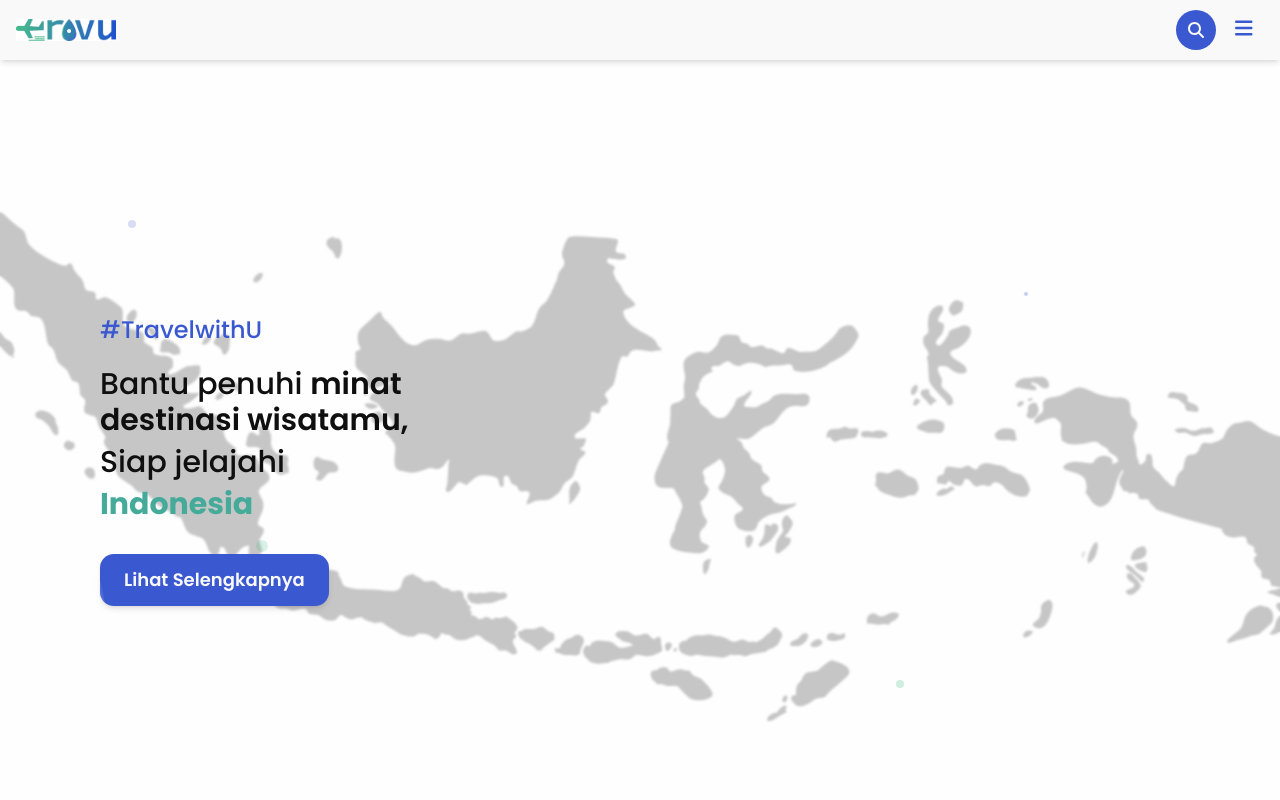
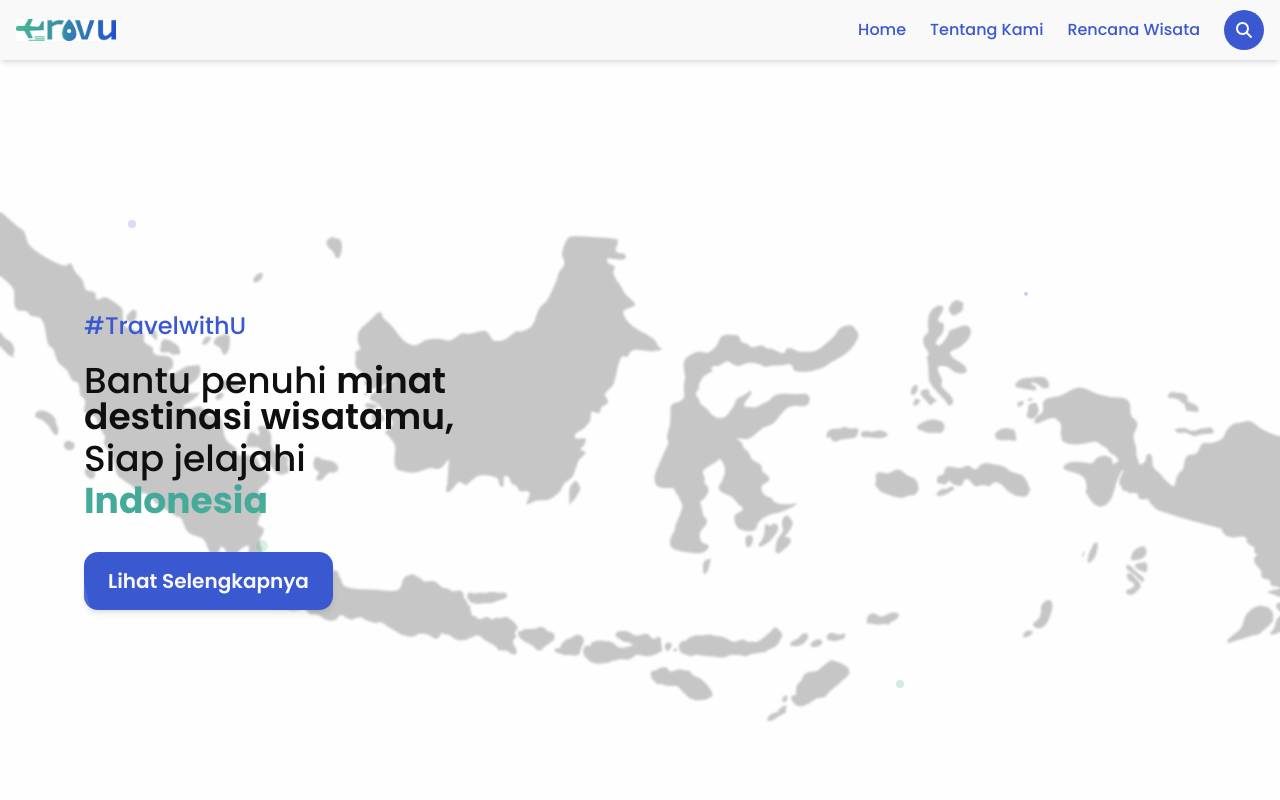
Before and after one commit to Travu-Team/travu-febe, a React (Vite) app in the folder frontend/my-react-app/: page / in a window 1280 px wide. Shown: the top 800 px of the page. Built offline with nearby package versions, Linux system fonts and the light colour scheme.

Commit message:
Update tailwind.config.js

```diff
--- a/frontend/my-react-app/tailwind.config.js
+++ b/frontend/my-react-app/tailwind.config.js
@@ -3,36 +3,70 @@ const withMT = require("@material-tailwind/react/utils/withMT");
 
 module.exports = withMT({
   content: ["./src/**/*.{js,jsx,ts,tsx}"],
-  theme: { extend: {
-// Detail Ukuran Layar
+  theme: {
+    extend: {
+      // Simplified breakpoints - no overlapping ranges
       screens: {
-      'xs': {'max': '639px'},     // Mobile (max-width: 639px)
-      'sm': {'min': '640px', 'max': '767px'},     // Tablet (min-width: 640px)
-      'md': {'min': '768px', 'max': '1023px'},    // Laptop (min-width: 768px)
-      'lg': {'min': '1024px', 'max': '1279px'},   // Desktop (min-width: 1024px)
-      'xl': {'min': '1280px'},    // Large Desktop (min-width: 1280px)
+        'xs': '475px',      // Small phones
+        'sm': '640px',      // Large phones
+        'md': '768px',      // Tablets
+        'lg': '1024px',     // Laptops
+        'xl': '1280px',     // Desktops
+        '2xl': '1536px',    // Large desktops
       },
+
       colors: {
-      black: 'rgba(15, 15, 15, 1)',
-      grey: 'rgba(162, 162, 162, 1)',
-      primary: 'rgba(58, 89, 209, 1)',
-      secondary: 'rgba(71, 187, 142, 1)',
-      white: 'rgba(249, 249, 249, 1)',
-      'variable-collection-grey': 'rgba(68, 68, 68, 1)',
+        black: '#0f0f0f',
+        grey: '#a2a2a2',
+        primary: '#3a59d1',
+        secondary: '#47bb8e',
+        white: '#f9f9f9',
+        'variable-collection-grey': '#444444',
       },
+
       fontFamily: {
-      poppins: ['Poppins', 'Helvetica'],
+        poppins: ['Poppins', 'Helvetica', 'Arial', 'sans-serif'],
       },
+
       fontSize: {
-      'body-bold': ['16px', { fontWeight: 700 }],
-      'body-medium': ['16px', { fontWeight: 500 }],
-      'body-regular': ['16px', { fontWeight: 400, letterSpacing: '0.32px', lineHeight: '149.84%' }],
-      'caption-bold': ['12px', { fontWeight: 700 }],
-      'heading-1-bold': ['32px', { fontWeight: 700 }],
-      'heading-2-bold': ['24px', { fontWeight: 700 }],
-      'heading-3-bold': ['20px', { fontWeight: 700 }],
-      'subhead-bold': ['14px', { fontWeight: 700 }],
+        'body-bold': ['16px', { fontWeight: '700', lineHeight: '1.5' }],
+        'body-medium': ['16px', { fontWeight: '500', lineHeight: '1.5' }],
+        'body-regular': ['16px', {
+          fontWeight: '400',
+          letterSpacing: '0.32px',
+          lineHeight: '1.498'
+        }],
+        'caption-bold': ['12px', { fontWeight: '700', lineHeight: '1.4' }],
+        'heading-1-bold': ['32px', { fontWeight: '700', lineHeight: '1.2' }],
+        'heading-2-bold': ['24px', { fontWeight: '700', lineHeight: '1.3' }],
+        'heading-3-bold': ['20px', { fontWeight: '700', lineHeight: '1.4' }],
+        'subhead-bold': ['14px', { fontWeight: '700', lineHeight: '1.4' }],
       },
-  } },
+
+      // Custom spacing untuk konsistensi
+      spacing: {
+        '18': '4.5rem',
+        '88': '22rem',
+        '128': '32rem',
+      },
+
+      // Animation improvements
+      animation: {
+        'bounce-slow': 'bounce 3s ease-in-out infinite',
+        'pulse-slow': 'pulse 4s ease-in-out infinite',
+        'ping-slow': 'ping 3s ease-in-out infinite',
+      },
+
+      // Box shadows
+      boxShadow: {
+        'hero': '0 25px 50px -12px rgba(0, 0, 0, 0.25)',
+      },
+
+      // Backdrop blur
+      backdropBlur: {
+        'xs': '2px',
+      },
+    }
+  },
   plugins: [],
 });
```
Lines whose indentation alone changed are shown as unchanged.
